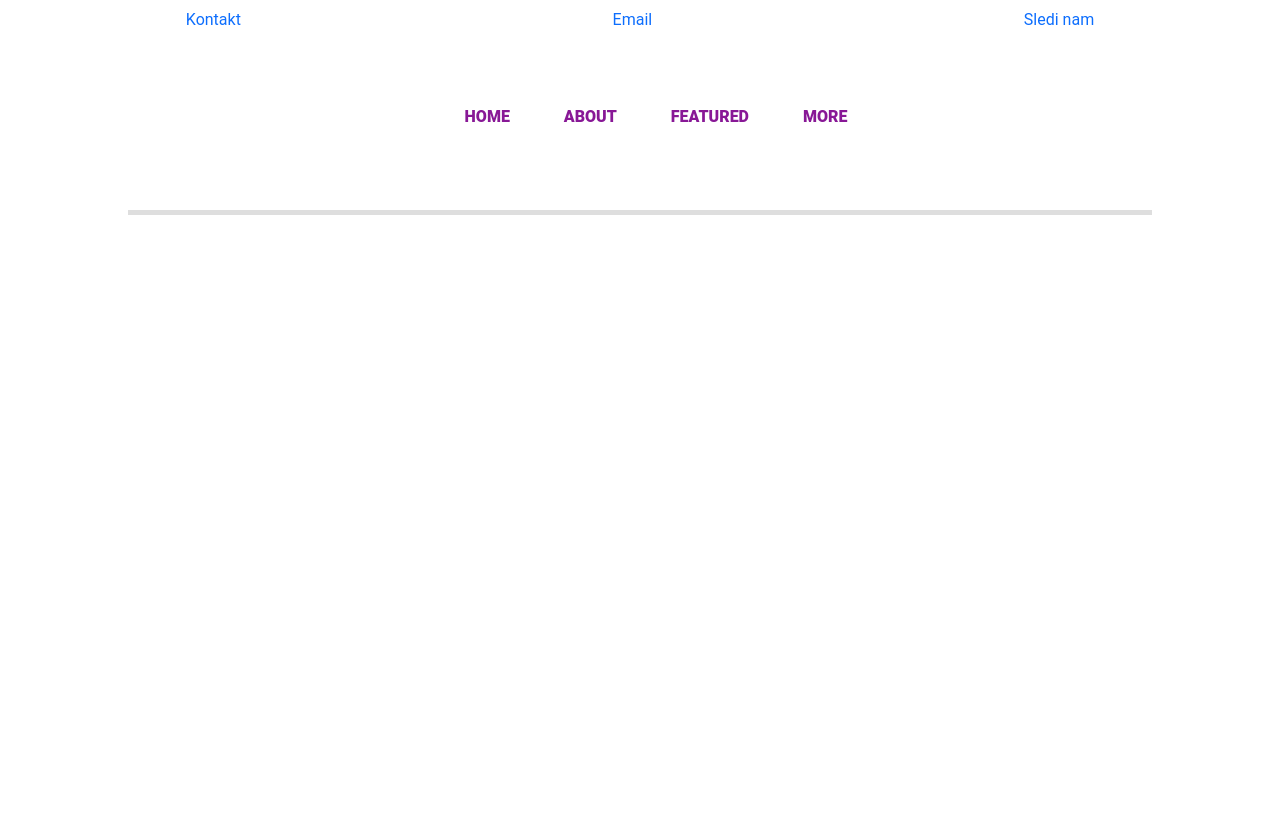
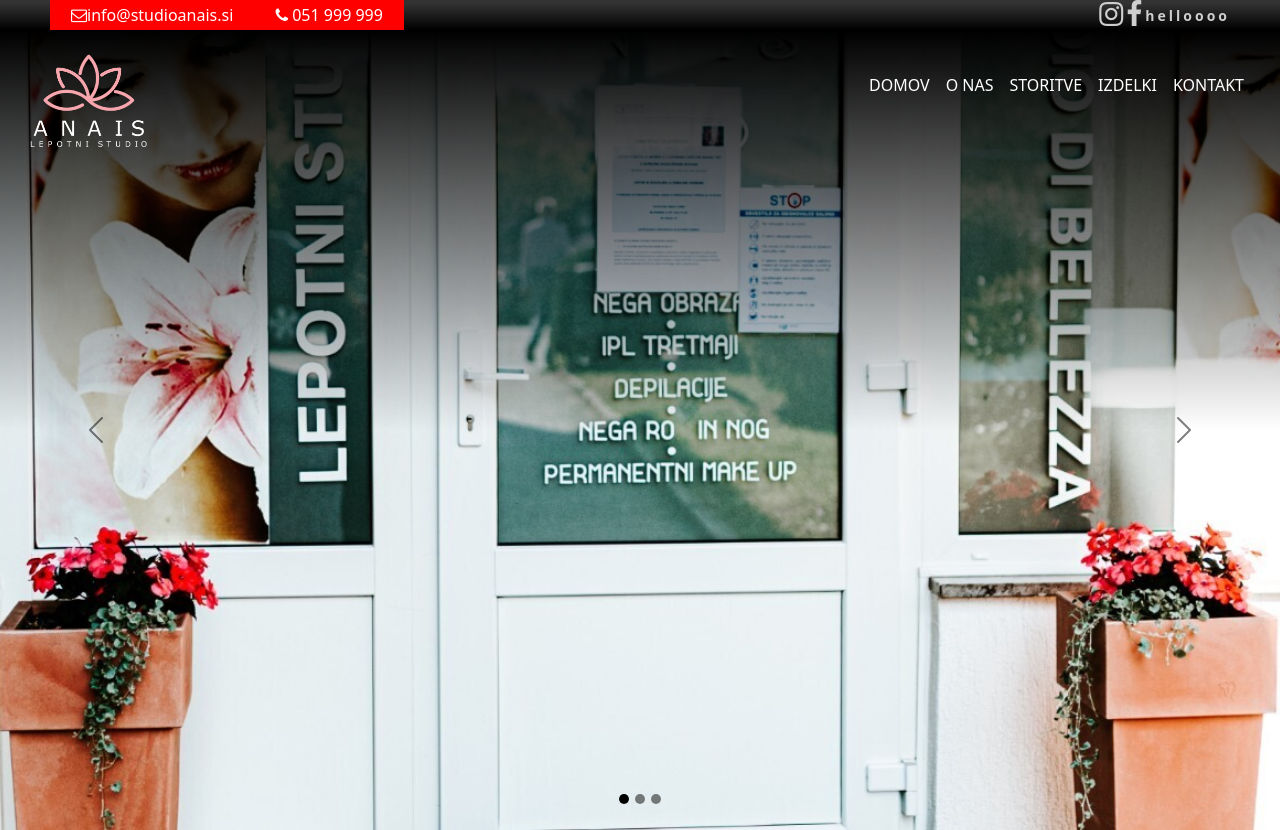
Before and after one commit to alexs2307/Kozmeticni_salon, a Flask app: page / in a window 1280 px wide. Before the commit the page ends 215 px from the top, so only its background shows below. Run offline with Flask 2, Linux system fonts and the light colour scheme; some libraries are stand-ins or nearby versions; some web fonts are replaced.

Commit message:
navbar and carousel

```diff
--- a/static/css/index.css
+++ b/static/css/index.css
@@ -1,76 +1,131 @@
+@import url('http://fonts.cdnfonts.com/css/cassandra-personal-use');
 
-
-body {
-  font-family: 'Roboto', sans-serif;
-  padding: 0;
-  margin: 0;
+*{
+margin:0;
+padding:0;
+box-sizing: border-box;
 }
 
-.first-row{
-display: flex;
-margin: 0;
-padding: 0;
-list-style: none;
-justify-content: space-around;
+body{
+width:100%;
+height:100vh;
 }
 
-.first-row a{
-padding: .5em 1em;
- display: block;
- list-style:none;
- text-decoration:none;
+.top{
+padding: 0 50px;
+display:flex;
+flex-direction:row;
+justify-content:space-between;
+align-items:space-between;
+background: linear-gradient(to bottom, rgba(0,0,0,0.8) 10%,rgba(0,0,0,1) 100%);
+color:white;
+position:relative;
+z-index:-1;
 }
 
-/* NAVIGATION */
-nav {
-  width: 80%;
-  margin: 0 auto;
-  background: white;
-  padding: 50px 0;
-  box-shadow: 0px 5px 0px #dedede;
-}
-
-nav ul {
-  list-style: none;
-  text-align: center;
-}
-nav ul li {
-  display: inline-block;
-}
-nav ul li a {
-  display: block;
-  padding: 15px;
-  text-decoration: none;
-  color: #881896;
-  font-weight: 800;
-  text-transform: uppercase;
-  margin: 0 10px;
-}
-nav ul li a,
-nav ul li a:after,
-nav ul li a:before {
-  transition: all .5s;
-}
-nav ul li a:hover {
-  color: black;
+.left{
+display:flex;
+background-color:red;
+width:30%;
+justify-content:space-around;
+align-items:center;
 }
 
 
-nav.stroke ul li a {
-  position: relative;
+.socials{
+
+display:flex;
+flex-direction:row;
+align-items:center;
+justify-content:space-around;
+height:auto;
+width:30%;
 }
-nav.stroke ul li a:after {
-  position: absolute;
-  bottom: 0;
-  left: 0;
-  right: 0;
-  margin: auto;
-  width: 0%;
-  content: '.';
-  color: transparent;
-  background: #333;
-  height: 1px;
+
+.socials a {
+    color: rgb(206, 206, 206);
+    text-decoration: none;
+    letter-spacing: 3px;
+    font-weight: bold;
+    font-size: 14px;
+    transition: 0.2s;
 }
-nav.stroke ul li a:hover:after {
-  width: 100%;
+.socials a:hover {
+        color: #fff;
+        transition: 0.2s;
+        text-shadow: 1px 1px 20px rgba(0,0,0,1);
+        text-decoration: none
+
+    }
+
+
+
+
+.navbar-brand{
+margin-top:30px;
+font-size:32px;
+letter-spacing:2px;
+
 }
+
+section,.carousel,.carousel-inner,.carousel-item{
+    height: 100%;
+}
+
+.carousel-item:before{
+content: '';
+    position:absolute;
+    top:0;
+    left: 0;
+    right: 0;
+    bottom: 0;
+    background: linear-gradient(to top, rgba(0,0,0,0) 50%,rgba(0,0,0,1) 100%);
+    z-index: 1;
+}
+
+
+
+
+
+
+.carousel-inner .carousel-item > img{
+    width: 100%;
+    height: 800px;
+    object-fit: cover;
+    animation: zoomin 10s linear infinite;
+
+    }
+
+
+@keyframes zoomin {
+    0%{
+        transform: scale(1);
+    }
+    50%{
+        transform: scale(1.05);
+    }
+    100%{
+        transform: scale(1);
+    }
+}
+
+.carousel-indicators{
+    button{
+        border-radius: 50%;
+        width: 10px !important;
+        height: 10px !important;
+
+    }
+    button.active {
+        background-color: $color-1 !important;
+
+    }
+
+}
+
+
+.carousel-caption{
+    top: 50%;
+    transform: translateY(-50%);
+    bottom: inherit;
+}
--- a/templates/index.html
+++ b/templates/index.html
@@ -7,39 +7,150 @@
 
     <!-- Bootstrap CSS -->
     <link href="https://cdn.jsdelivr.net/npm/bootstrap@5.1.3/dist/css/bootstrap.min.css" rel="stylesheet" integrity="sha384-1BmE4kWBq78iYhFldvKuhfTAU6auU8tT94WrHftjDbrCEXSU1oBoqyl2QvZ6jIW3" crossorigin="anonymous">
-	<link rel="stylesheet" href="\static\css\index.css">
-    <title>Hello, world!</title>
+
+    <link rel="stylesheet" href="https://cdnjs.cloudflare.com/ajax/libs/font-awesome/4.7.0/css/font-awesome.min.css">
+	  <!-- Custom CSS -->
+  <link rel="stylesheet" href="static/css/index.css">
+    <title>Anais lepotni studio</title>
   </head>
   <body>
-    <header>
-		<ul class="first-row">
-      <li><a href="#">Kontakt</a></li>
-      <li><a href="#">Email</a></li>
-      <li><a href="#">Sledi nam</a></li>
-    </ul>
+   <header>
+  <div class="top">
+    <div class="left">
+      <div class="mail">
+      <i class="fa fa-envelope-o"></i><span>info@studioanais.si</span>
+        </div>
+      <div class="phone">
+      <i class="fa fa-phone"></i>
+       <span>051 999 999</span>
+        </div>
+    </div>
+    <div class="right">
+      <div class="socials">
+      <div class="instagram">
+        <a href="#"target="_blank"> <i class="fa fa-instagram fa-2x"></i></a>
+      </div>
+      <div class="facebook">
+      <a href="#" target="_blank"><i class="fa fa-facebook fa-2x"></i></a>
+        </div>
+        <a href="#">helloooo</a>
+     </div>
+    </div>
+  </div>
 
 
+ <!--<div class="top flex">
+   <div class="left">
+     <div class="email">
+       <i class="fa fa-envelope-o"></i>
+       <span>info@studioanais.si</span>
+     </div>
+     <div class="call">
+       <i class="fa fa-phone"></i>
+       <span>051 999 999</span>
+     </div>
+   </div>
+   <div class="right">
+     <div class="instagram">
+      <a href="https://www.instagram.com/lepotni_studio_anais/" class="fa fa-instagram"></a>
+     </div>
+      <div class="instagram">
+      <a href="https://www.facebook.com/Lepotni-Studio-Anais-426593567492815/" class="fa fa-facebook"></a>
+     </div>
+   </div>
+ </div>
+ -->
 
- <nav class="stroke">
-    <ul>
-      <li><a href="#">Home</a></li>
-      <li><a href="#">About</a></li>
-      <li><a href="#">Featured</a></li>
-      <li><a href="#">More</a></li>
-    </ul>
- </nav>
+ <nav class="navbar fixed-top navbar-expand-lg navbar-dark p-md-3">
+      <div class="container-fluid">
+        <a class="navbar-brand" href="#">
+          <img class="img-fluid" src="static/img/logo.png" width="120" height="auto"></a>
+        <button
+          class="navbar-toggler"
+          type="button"
+          data-bs-toggle="collapse"
+          data-bs-target="#navbarNav"
+          aria-controls="navbarNav"
+          aria-expanded="false"
+          aria-label="Toggle navigation"
+        >
+          <span class="navbar-toggler-icon"></span>
+        </button>
 
-</header>
+        <div class="collapse navbar-collapse" id="navbarNav">
+          <div class="mx-auto"></div>
+          <ul class="navbar-nav">
+            <li class="nav-item">
+              <a class="nav-link text-white" href="#">DOMOV</a>
+            </li>
+            <li class="nav-item">
+              <a class="nav-link text-white" href="#">O NAS</a>
+            </li>
+            <li class="nav-item">
+              <a class="nav-link text-white" href="#">STORITVE</a>
+            </li>
+            <li class="nav-item">
+              <a class="nav-link text-white" href="#">IZDELKI</a>
+            </li>
+            <li class="nav-item">
+              <a class="nav-link text-white" href="#">KONTAKT</a>
+            </li>
+          </ul>
+        </div>
+      </div>
+    </nav>
+ </header>
+<section>
+    <div id="carouselExampleDark" class="carousel carousel-dark slide" data-bs-ride="carousel">
+        <div class="carousel-indicators d-flex">
+          <button type="button" data-bs-target="#carouselExampleDark" data-bs-slide-to="0" class="active" aria-current="true" aria-label="Slide 1"></button>
+          <button type="button" data-bs-target="#carouselExampleDark" data-bs-slide-to="1" aria-label="Slide 2"></button>
+          <button type="button" data-bs-target="#carouselExampleDark" data-bs-slide-to="2" aria-label="Slide 3"></button>
+        </div>
+        <div class="carousel-inner">
+          <div class="carousel-item active">
+            <img src="static/img/img-1.jpg" class="d-block" alt="studio lepote Anais">
+            <div class="carousel-caption d-none d-md-block">
+            </div>
+          </div>
+          <div class="carousel-item">
+            <img src="static/img/img-2.jpg"  height="855" class="d-block" alt="studio lepote Anais">
+            <div class="carousel-caption d-none d-md-block">
+            </div>
+          </div>
+          <div class="carousel-item">
+            <img src="static/img/img-4.jpg"  class="d-block" alt="studio lepote Anais">
+            <div class="carousel-caption d-none d-md-block">
+            </div>
+          </div>
+        </div>
+        <button class="carousel-control-prev" type="button" data-bs-target="#carouselExampleDark" data-bs-slide="prev">
+          <span class="carousel-control-prev-icon" aria-hidden="true"></span>
+          <span class="visually-hidden">Previous</span>
+        </button>
+        <button class="carousel-control-next" type="button" data-bs-target="#carouselExampleDark" data-bs-slide="next">
+          <span class="carousel-control-next-icon" aria-hidden="true"></span>
+          <span class="visually-hidden">Next</span>
+        </button>
+      </div>
+</section>
+
 
     <!-- Optional JavaScript; choose one of the two! -->
+<script>
+    $(function() {
+        $(document).scroll(function() {
+            var $nav = $("#mainNavbar");
+            $nav.toggleClass("scrolled", $(this).scrollTop() > $nav.height());
+        });
+    });
+</script>
+    <!-- Option 1: Bootstrap Bundle with Popper -->
 
-    <!-- Option 1: Bootstrap Bundle with Popper -->
+	 <!-- jQuery CND -->
     <script src="https://cdn.jsdelivr.net/npm/bootstrap@5.1.3/dist/js/bootstrap.bundle.min.js" integrity="sha384-ka7Sk0Gln4gmtz2MlQnikT1wXgYsOg+OMhuP+IlRH9sENBO0LRn5q+8nbTov4+1p" crossorigin="anonymous"></script>
+<script src="https://cdnjs.cloudflare.com/ajax/libs/jquery/3.1.0/jquery.min.js"></script>
+  <!-- Bootstrap Script -->
 
-    <!-- Option 2: Separate Popper and Bootstrap JS -->
-    <!--
-    <script src="https://cdn.jsdelivr.net/npm/@popperjs/core@2.10.2/dist/umd/popper.min.js" integrity="sha384-7+zCNj/IqJ95wo16oMtfsKbZ9ccEh31eOz1HGyDuCQ6wgnyJNSYdrPa03rtR1zdB" crossorigin="anonymous"></script>
-    <script src="https://cdn.jsdelivr.net/npm/bootstrap@5.1.3/dist/js/bootstrap.min.js" integrity="sha384-QJHtvGhmr9XOIpI6YVutG+2QOK9T+ZnN4kzFN1RtK3zEFEIsxhlmWl5/YESvpZ13" crossorigin="anonymous"></script>
-    -->
   </body>
 </html>
```
Also changed, not shown: static/img/img-1.jpg (added), static/img/img-2.jpg (added), static/img/img-3.jpg (added), static/img/img-4.jpg (added), static/img/img-5.jpg (added), static/img/img-6.jpg (added), static/img/logo.png (added).
